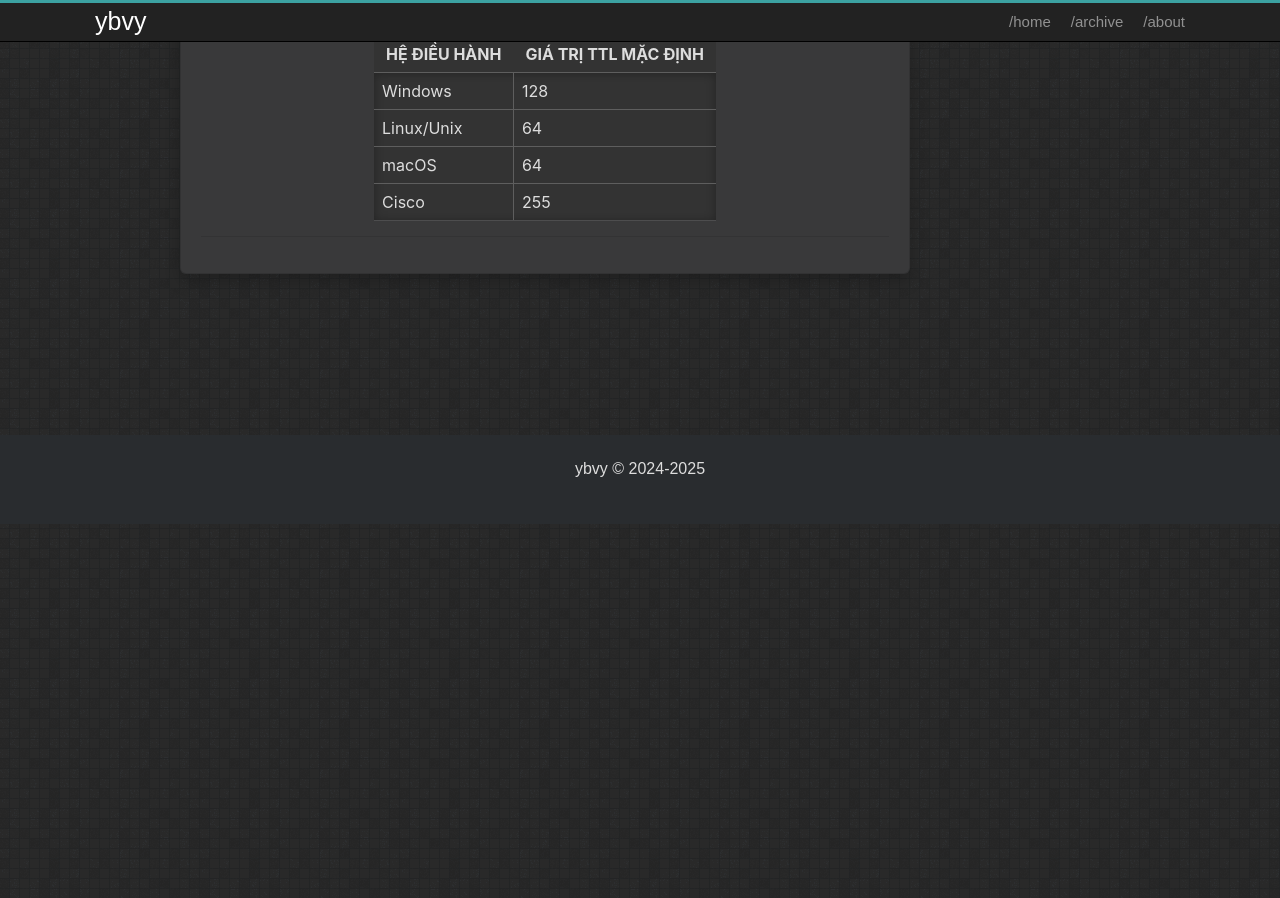
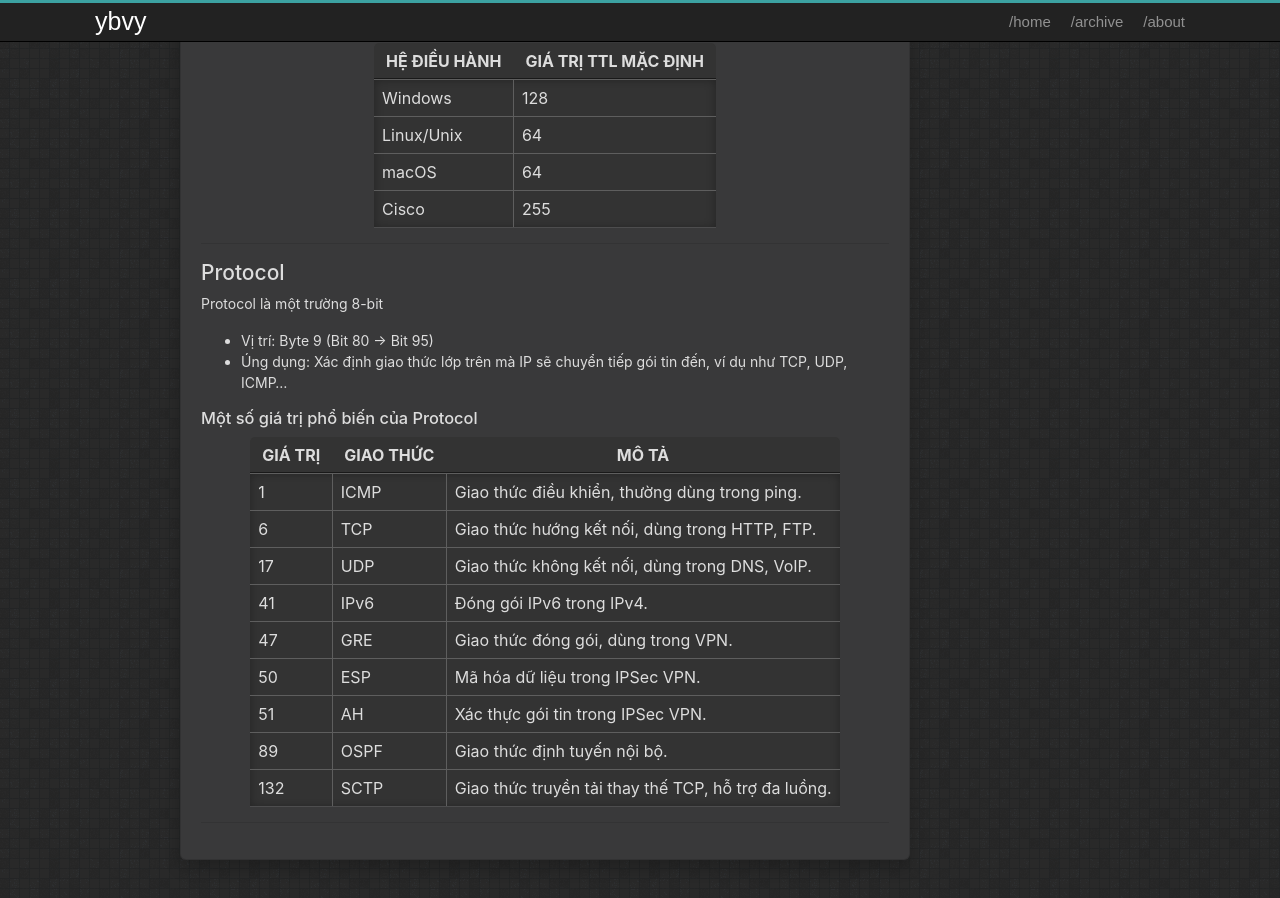
Before and after one commit to ybvy/ybvy.github.io, a Jekyll site: the page built from _posts/2025-03-18-ip-header-explain.md, in a window 1280 px wide and 900 px high, scrolled down 4262 px. Built offline with Jekyll 4.4.1, drawn with Linux system fonts in a browser that asks for light colours; before the commit the page ends 4786 px from its top, so only the background shows below that.

Commit message:
add post 2025-03-18

```diff
--- a/_posts/2025-03-18-ip-header-explain.md
+++ b/_posts/2025-03-18-ip-header-explain.md
@@ -154,7 +154,8 @@ Mảnh đầu tiên luôn có Offset = 0.
 TTL là một trường 8-bit, nằm ở Byte 8 trong IP Header.
 * Vị trí: Byte 8 (Bit 64 -> Bit 79)
 * Ứng dụng: Giới hạn tuổi thọ của một gói tin trong mạng bằng cách giảm dần mỗi khi nó đi qua một router.
-* Cách hoạt động của TTL:
+
+### Cách hoạt động của TTL:
 
 1. Khi gói tin được gửi đi, TTL được thiết lập với một giá trị nhất định (thường là 64, 128, hoặc 255).
 2. Mỗi lần gói tin đi qua một router, TTL bị giảm 1.
@@ -178,6 +179,30 @@ TTL là một trường 8-bit, nằm ở Byte 8 trong IP Header.
 {:.inner-borders}
 
 ---
+
+## Protocol
+Protocol là một trường 8-bit
+* Vị trí: Byte 9 (Bit 80 -> Bit 95)
+* Úng dụng: Xác định giao thức lớp trên mà IP sẽ chuyển tiếp gói tin đến, ví dụ như TCP, UDP, ICMP...
+
+### Một số giá trị phổ biến của Protocol
+
+| Giá trị | Giao thức | Mô tả |
+|---------|----------|-------------------------------|
+| 1       | ICMP     | Giao thức điều khiển, thường dùng trong ping. |
+| 6       | TCP      | Giao thức hướng kết nối, dùng trong HTTP, FTP. |
+| 17      | UDP      | Giao thức không kết nối, dùng trong DNS, VoIP. |
+| 41      | IPv6     | Đóng gói IPv6 trong IPv4. |
+| 47      | GRE      | Giao thức đóng gói, dùng trong VPN. |
+| 50      | ESP      | Mã hóa dữ liệu trong IPSec VPN. |
+| 51      | AH       | Xác thực gói tin trong IPSec VPN. |
+| 89      | OSPF     | Giao thức định tuyến nội bộ. |
+| 132     | SCTP     | Giao thức truyền tải thay thế TCP, hỗ trợ đa luồng. |
+{:.inner-borders}
+
+---
+
+
 <!-- <script src="https://giscus.app/client.js"
         data-repo="ybvy/ybvy.github.io"
         data-repo-id="R_kgDONiHcVw"
```
